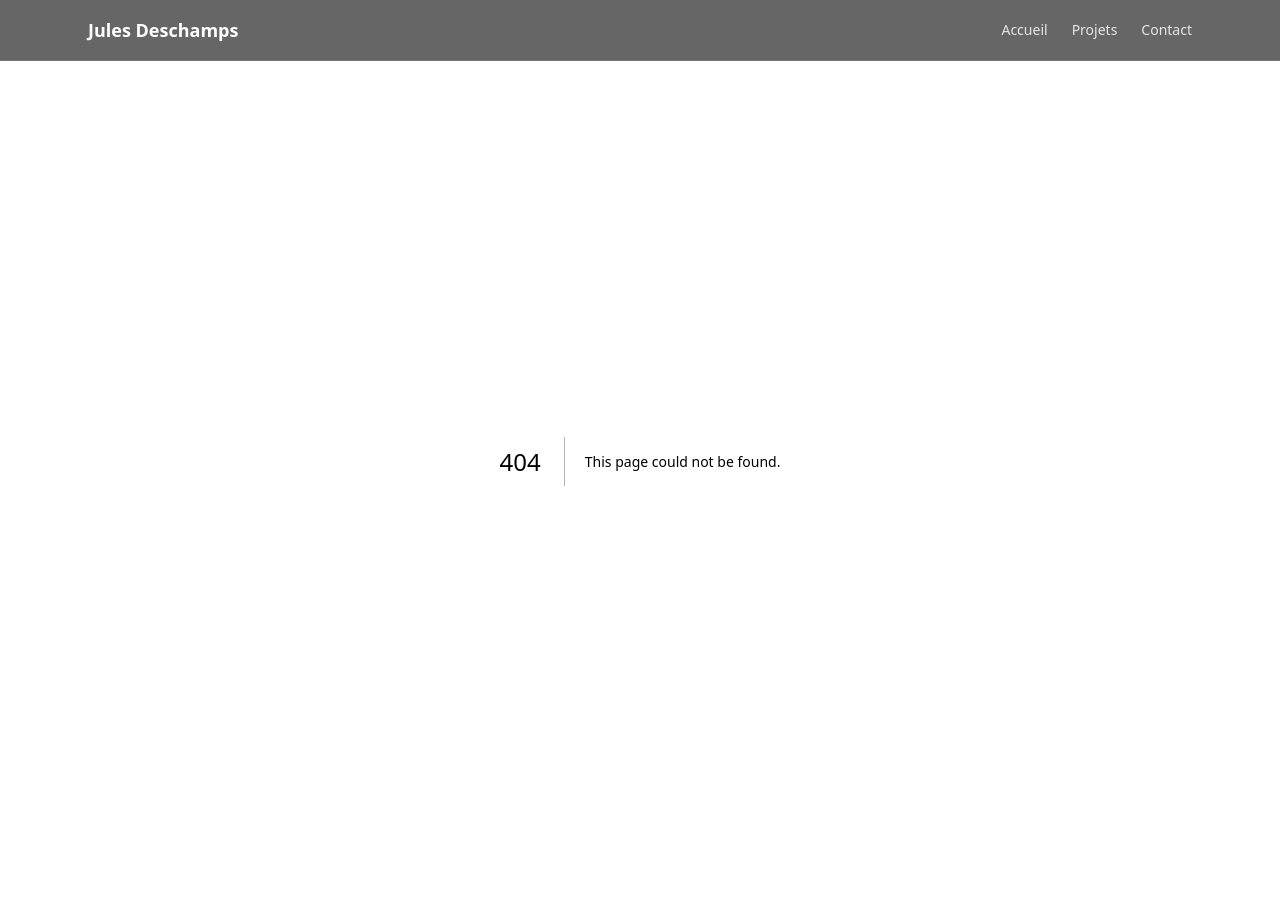
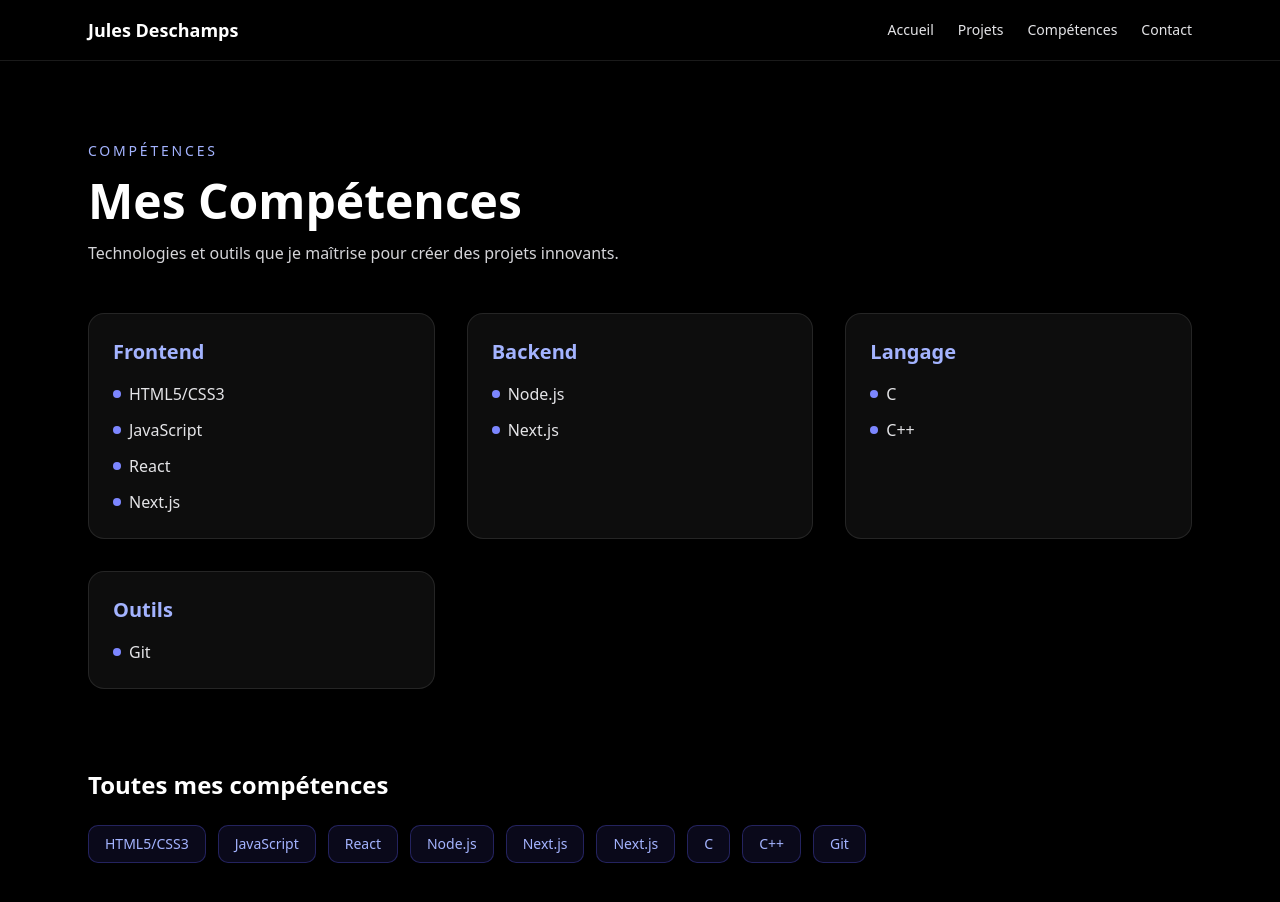
Before and after one commit to julesdeschamps24/portfolio, a Next.js app: page /competences in a window 1280 px wide. Before the commit this address had no page. Shown: the top 902 px of the page. Before the commit the page ends 861 px from the top, so only its background shows below. Built offline with nearby package versions, Linux system fonts and the light colour scheme.

Commit message:
add competences section

```diff
--- /dev/null
+++ b/app/competences/page.tsx
@@ -0,0 +1,76 @@
+export default function CompetencesPage() {
+  const competences = [
+    { name: "HTML5/CSS3", category: "Frontend" },
+    { name: "JavaScript", category: "Frontend" },
+    { name: "React", category: "Frontend" },
+    { name: "Node.js", category: "Backend" },
+    { name: "Next.js", category: "Backend" },
+    { name: "Next.js", category: "Frontend" },
+    { name: "C", category: "Langage" },
+    { name: "C++", category: "Langage" },
+    { name: "Git", category: "Outils" },
+  ];
+
+  const categories = competences.reduce((acc, comp) => {
+    if (!acc[comp.category]) {
+      acc[comp.category] = [];
+    }
+    acc[comp.category].push(comp.name);
+    return acc;
+  }, {} as Record<string, string[]>);
+
+  return (
+    <main className="min-h-screen bg-black text-white">
+      <div className="mx-auto flex max-w-6xl flex-col gap-12 px-6 py-20">
+        <header className="flex flex-col gap-4">
+          <p className="text-sm uppercase tracking-[0.2em] text-indigo-300">
+            Compétences
+          </p>
+          <h1 className="text-4xl font-bold md:text-5xl">Mes Compétences</h1>
+          <p className="text-base text-zinc-300">
+            Technologies et outils que je maîtrise pour créer des projets innovants.
+          </p>
+        </header>
+
+        <div className="grid gap-8 md:grid-cols-2 lg:grid-cols-3">
+          {Object.entries(categories).map(([category, skills]) => (
+            <div
+              key={category}
+              className="rounded-2xl border border-white/10 bg-white/5 p-6 backdrop-blur"
+            >
+              <h2 className="mb-4 text-xl font-semibold text-indigo-300">
+                {category}
+              </h2>
+              <ul className="flex flex-col gap-3">
+                {skills.map((skill) => (
+                  <li
+                    key={skill}
+                    className="flex items-center gap-2 text-zinc-200 transition hover:text-white"
+                  >
+                    <span className="h-2 w-2 rounded-full bg-indigo-400"></span>
+                    <span>{skill}</span>
+                  </li>
+                ))}
+              </ul>
+            </div>
+          ))}
+        </div>
+
+        {/* Section avec toutes les compétences en badges */}
+        <section className="mt-8">
+          <h2 className="mb-6 text-2xl font-semibold">Toutes mes compétences</h2>
+          <div className="flex flex-wrap gap-3">
+            {competences.map((comp) => (
+              <span
+                key={comp.name}
+                className="rounded-lg border border-indigo-500/30 bg-indigo-500/10 px-4 py-2 text-sm font-medium text-indigo-300 transition hover:border-indigo-400/50 hover:bg-indigo-500/20"
+              >
+                {comp.name}
+              </span>
+            ))}
+          </div>
+        </section>
+      </div>
+    </main>
+  );
+}
--- a/components/navigation.tsx
+++ b/components/navigation.tsx
@@ -72,6 +72,12 @@ export function Navigation() {
             Projets
           </a>
           <a
+            href="/competences"
+            className="transition hover:text-white hover:underline underline-offset-4 cursor-pointer"
+          >
+            Compétences
+          </a>
+          <a
             href="#contact"
             onClick={(e) => handleScroll(e, "contact")}
             className="transition hover:text-white hover:underline underline-offset-4 cursor-pointer"
```
Also changed, not shown: 1 other file (tests, documents, lock files or other folders).
